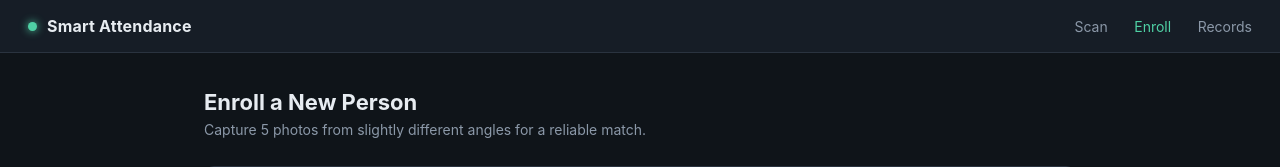
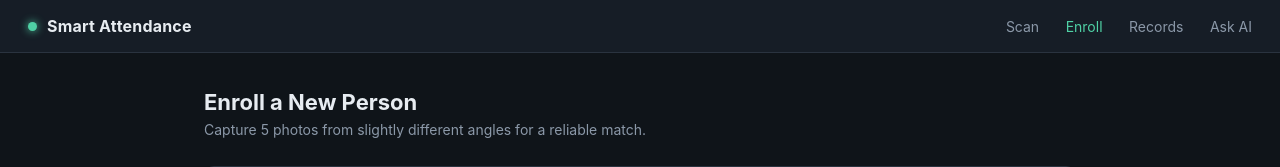
Before and after one commit to BurukalaManiReethika/Smart-Attendance-System-Using-Deep-Learning, a Flask app: page /enroll in a window 1280 px wide. Shown: the top 167 px of the page. Run offline with Flask 3, Linux system fonts and the light colour scheme.

Commit message:
Update enroll.html

```diff
--- a/templates/enroll.html
+++ b/templates/enroll.html
@@ -14,6 +14,7 @@
     <a href="/">Scan</a>
     <a href="/enroll" class="active">Enroll</a>
     <a href="/attendance">Records</a>
+    <a href="/chat">Ask AI</a>
   </div>
 </div>
 
```
